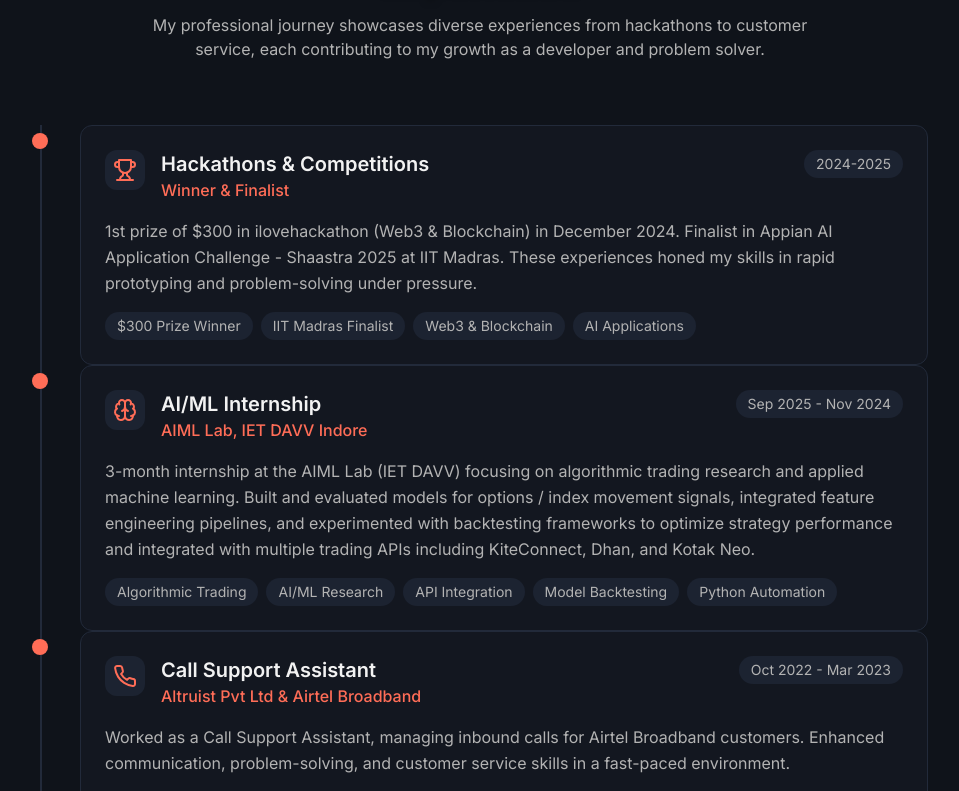
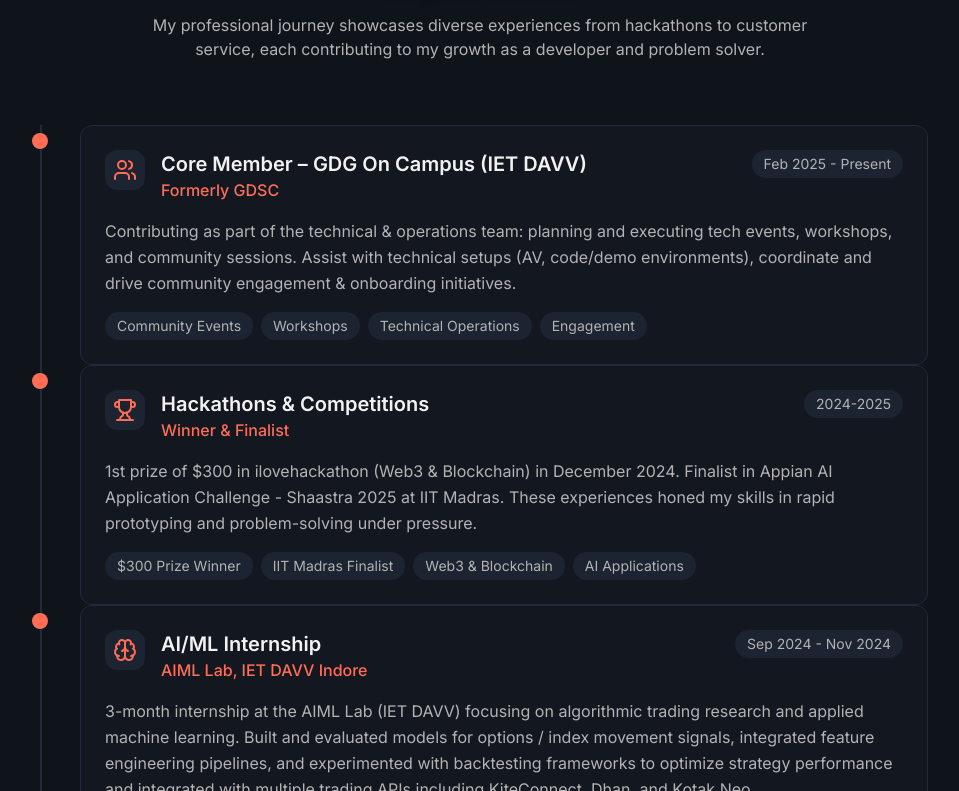
Before and after one commit to rishabharaj/rs, a React (Vite) app: page / in a window 1280 px wide. Shown: the part 1529-2320 px from the top of the page, without its empty margins (160-1119 px from the left). Built offline with nearby package versions, Linux system fonts and the light colour scheme.

Commit message:
Add new experience entry for Core Member at GDG On Campus and update AI/ML internship period

```diff
--- a/src/components/Experience.tsx
+++ b/src/components/Experience.tsx
@@ -1,8 +1,16 @@
-import { Trophy, Phone, Monitor, TrendingUp, Brain } from 'lucide-react';
+import { Trophy, Phone, Monitor, TrendingUp, Brain, Users } from 'lucide-react';
 import Reveal from '@/components/ui/Reveal';
 
 const Experience = () => {
   const experiences = [
+    {
+      icon: <Users className="w-6 h-6 text-coral" />,
+      title: "Core Member – GDG On Campus (IET DAVV)",
+      company: "Formerly GDSC",
+      period: "Feb 2025 - Present",
+      description: "Contributing as part of the technical & operations team: planning and executing tech events, workshops, and community sessions. Assist with technical setups (AV, code/demo environments), coordinate and drive community engagement & onboarding initiatives.",
+      achievements: ["Community Events", "Workshops", "Technical Operations", "Engagement"]
+    },
     {
       icon: <Trophy className="w-6 h-6 text-coral" />,
       title: "Hackathons & Competitions",
@@ -15,8 +23,8 @@ const Experience = () => {
       icon: <Brain className="w-6 h-6 text-coral" />,
       title: "AI/ML Internship ",
       company: "AIML Lab, IET DAVV Indore",
-      period: "Sep 2025 - Nov 2024",
-      description: "3-month internship at the AIML Lab (IET DAVV) focusing on algorithmic trading research and applied machine learning. Built and evaluated models for options / index movement signals, integrated feature engineering pipelines, and experimented with backtesting frameworks to optimize strategy performance  and integrated with multiple trading APIs including KiteConnect, Dhan, and Kotak Neo.",
+      period: "Sep 2024 - Nov 2024",
+      description: "3-month internship at the AIML Lab (IET DAVV) focusing on algorithmic trading research and applied machine learning. Built and evaluated models for options / index movement signals, integrated feature engineering pipelines, and experimented with backtesting frameworks to optimize strategy performance and integrated with multiple trading APIs including KiteConnect, Dhan, and Kotak Neo.",
       achievements: ["Algorithmic Trading", "AI/ML Research", "API Integration", "Model Backtesting", "Python Automation"]
     },
 
```
